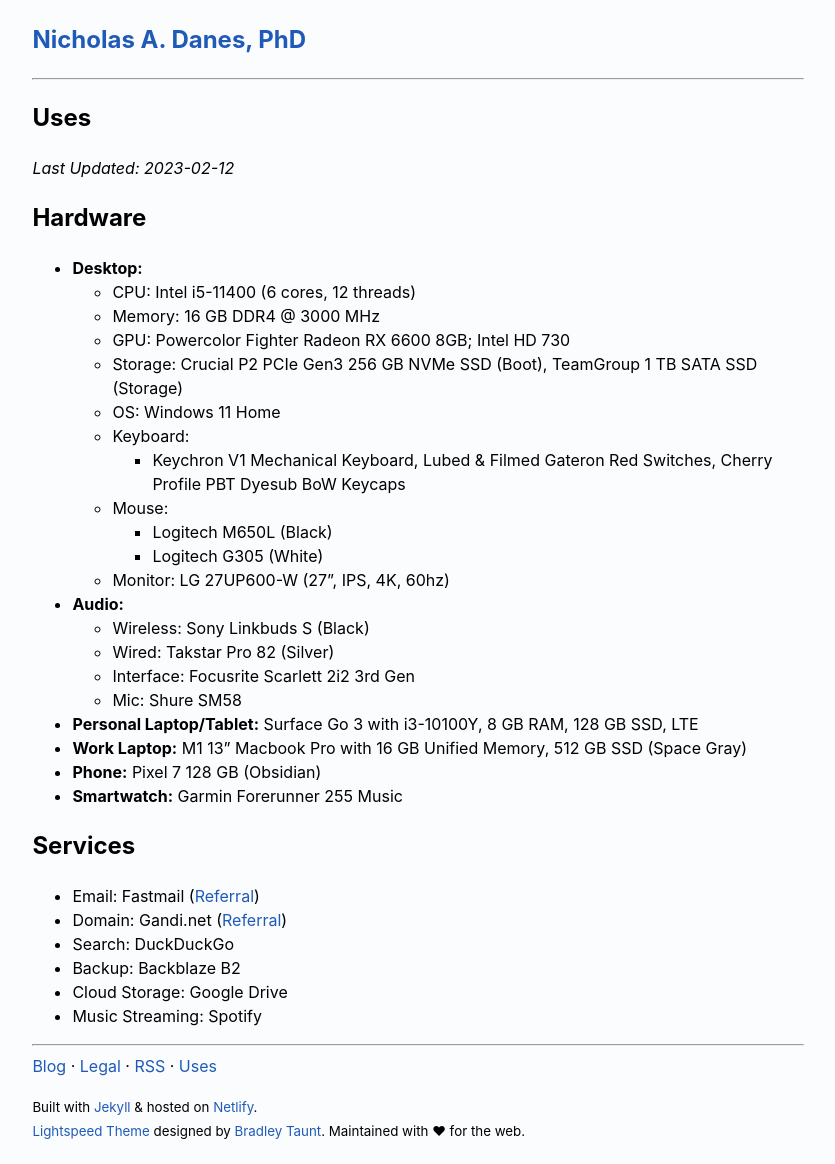
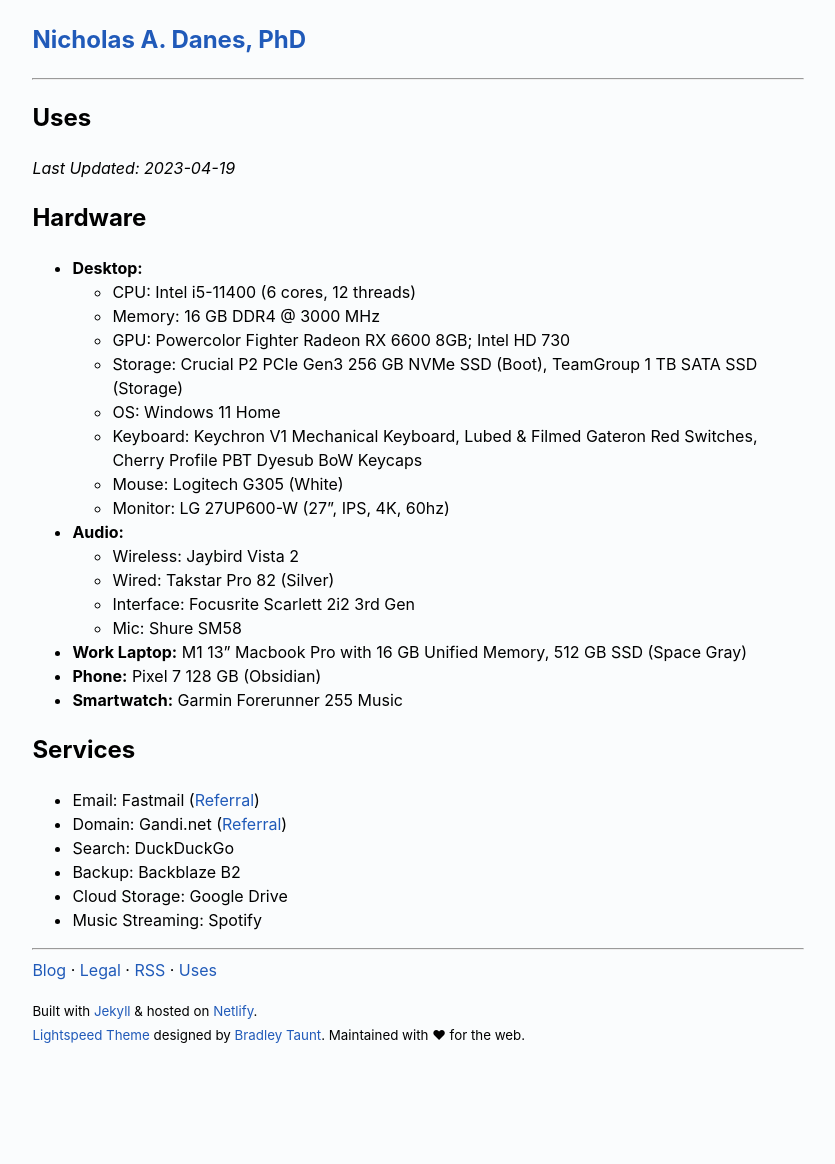
Before and after one commit to danesnick/website_lightspeed, a Jekyll site: the page built from uses.markdown, in a window 1280 px wide. Shown: the whole page, without its empty margins (222-1057 px from the left). Built offline with Jekyll 4.4.1, drawn with Linux system fonts in a browser that asks for light colours; after the commit the page ends 1068 px from its top, so only the background shows below that.

Commit message:
updated uses

```diff
--- a/uses.markdown
+++ b/uses.markdown
@@ -3,7 +3,7 @@ layout: page
 title: Uses
 permalink: /uses/
 ---
-*Last Updated: 2023-02-12*
+*Last Updated: 2023-04-19*
 
 ## Hardware
 
@@ -13,18 +13,14 @@ permalink: /uses/
 	+ GPU: Powercolor Fighter Radeon RX 6600 8GB; Intel HD 730
 	+ Storage: Crucial P2 PCIe Gen3 256 GB NVMe SSD (Boot), TeamGroup 1 TB SATA SSD (Storage)
 	+ OS: Windows 11 Home
-	+ Keyboard:
-		- Keychron V1 Mechanical Keyboard, Lubed & Filmed Gateron Red Switches, Cherry Profile PBT Dyesub BoW Keycaps
-	+ Mouse:
-		- Logitech M650L (Black)
-		- Logitech G305 (White)
+	+ Keyboard: Keychron V1 Mechanical Keyboard, Lubed & Filmed Gateron Red Switches, Cherry Profile PBT Dyesub BoW Keycaps
+	+ Mouse: Logitech G305 (White)
 	+ Monitor: LG 27UP600-W (27", IPS, 4K, 60hz)
 * **Audio:**
-	* Wireless: Sony Linkbuds S (Black)
+	* Wireless: Jaybird Vista 2
 	* Wired: Takstar Pro 82 (Silver)
 	* Interface: Focusrite Scarlett 2i2 3rd Gen
 	* Mic: Shure SM58
-* **Personal Laptop/Tablet:** Surface Go 3 with i3-10100Y, 8 GB RAM, 128 GB SSD, LTE
 * **Work Laptop:** M1 13" Macbook Pro with 16 GB Unified Memory, 512 GB SSD (Space Gray)
 * **Phone:** Pixel 7 128 GB (Obsidian)
 * **Smartwatch:** Garmin Forerunner 255 Music
```
